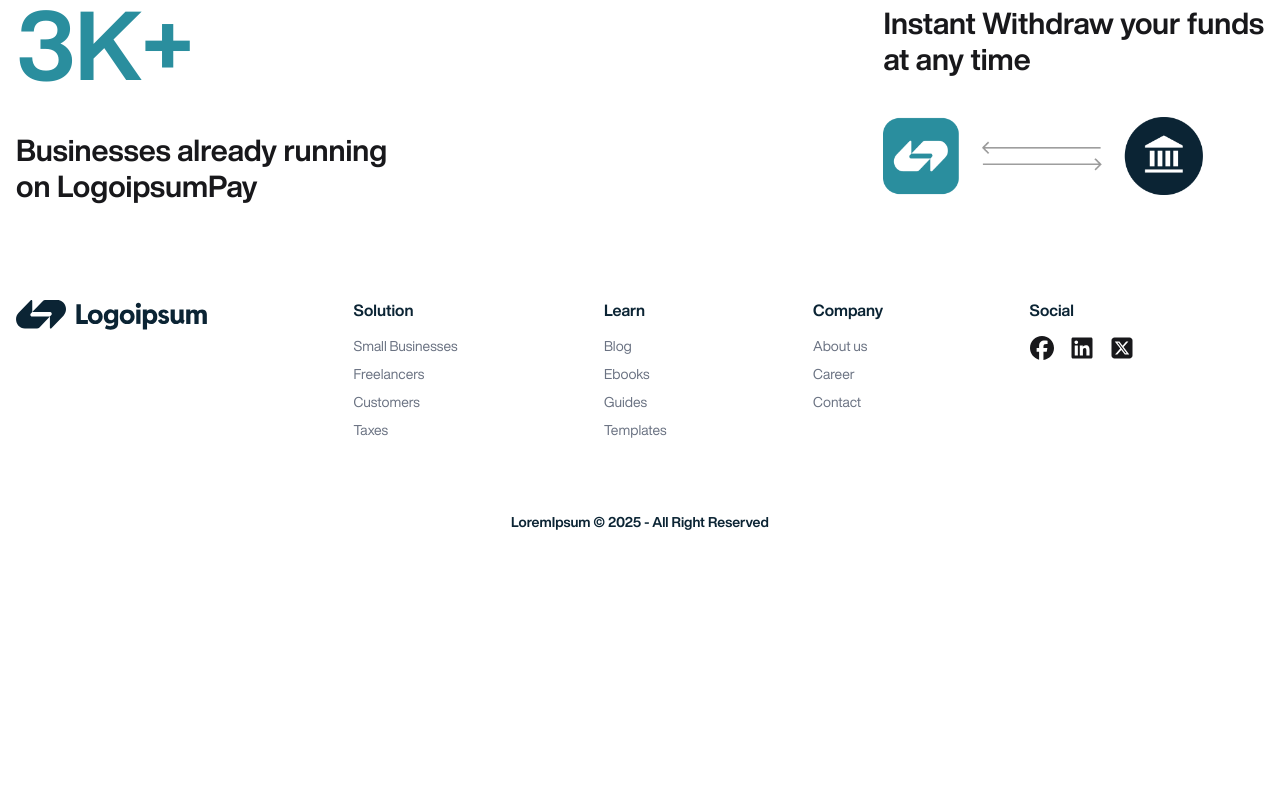
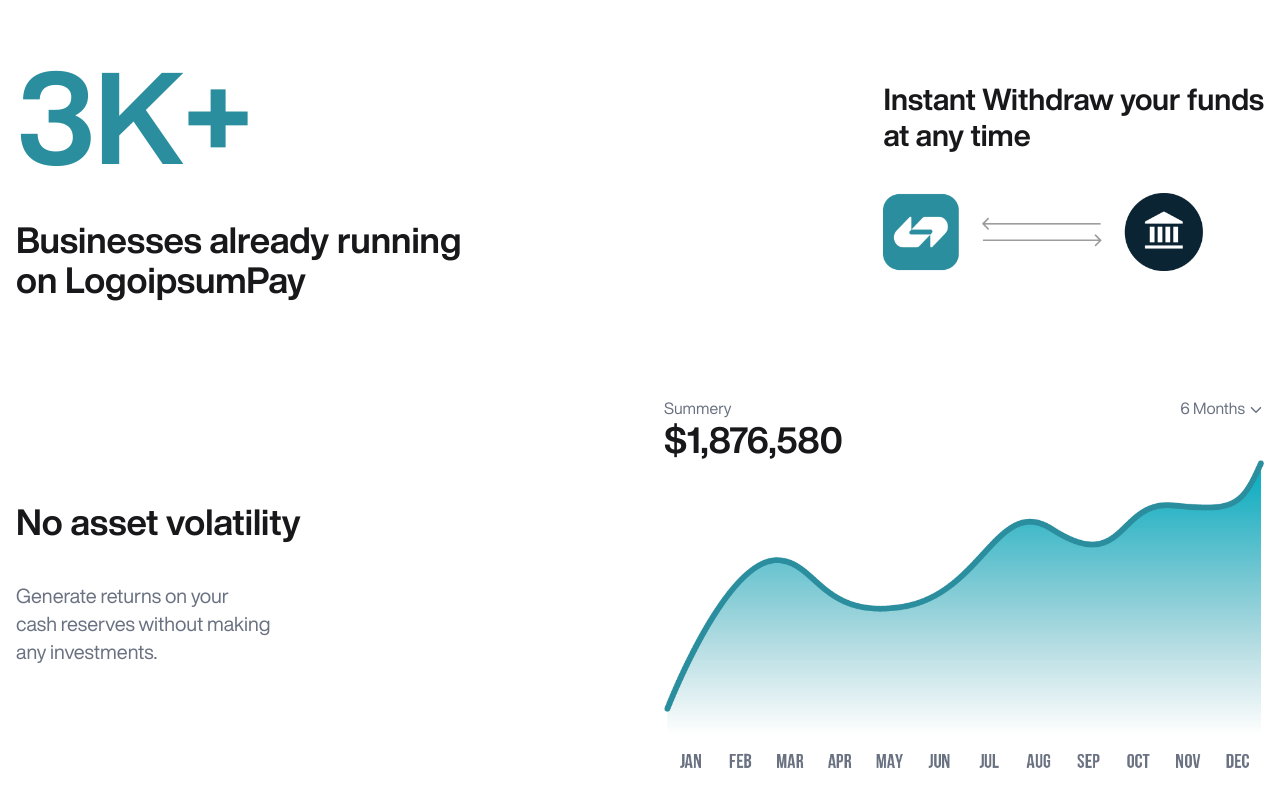
Before and after one commit to ahsanulazim/loremipsumpay, a Next.js app: page / in a window 1280 px wide. Shown: the part 1600-2400 px from the top of the page. Before the commit the page ends 2148 px from the top, so only its background shows below. Built offline with nearby package versions, Linux system fonts and the light colour scheme.

Commit message:
Preference Section Done 2

```diff
--- a/app/components/Prefer.jsx
+++ b/app/components/Prefer.jsx
@@ -1,19 +1,37 @@
 import Image from "next/image";
+import { IoIosArrowDown } from "react-icons/io";
 
 export default function Prefer() {
     return (
         <section className="max-w-[1320px] mx-auto px-4 py-10">
             <h3 className="text-second font-bold xl:mb-3 text-center items-center">WHY US</h3>
             <h2 className="font-bold sm:text-5xl text-3xl text-center leading-8 sm:leading-14 mb-3 xl:mb-0">Why they prefer Logoipsumpay</h2>
-            <div className="flex flex-col sm:flex-row items-center justify-between mt-10">
+            <div className="flex flex-col sm:flex-row items-center justify-between my-10 sm:my-24">
                 <div>
-                    <h1 className="text-8xl font-bold text-second mb-3 sm:mb-10 text-center sm:text-left">3K+</h1>
-                    <h3 className="font-bold text-xl lg:text-3xl text-center sm:text-left">Businesses already running <br />on LogoipsumPay</h3>
+                    <h1 className="text-9xl font-bold text-second mb-3 sm:mb-10 text-center sm:text-left">3K+</h1>
+                    <h3 className="font-bold text-xl lg:text-4xl text-center sm:text-left">Businesses already running <br />on LogoipsumPay</h3>
                 </div>
                 <div className="mt-10 sm:mt-0 flex items-center sm:items-start flex-col">
                     <h3 className="font-bold text-xl lg:text-3xl sm:mb-10 text-center sm:text-left order-2 sm:order-1">Instant Withdraw your funds<br />at any time</h3>
                     <Image className="max-w-2xs xs:max-w-xs order-1 sm:order-2 mb-3 sm:mb-0" src="/exchange.png" width={500} height={500} alt="exchange" />
                 </div>
+
+            </div>
+            <div className="flex flex-col lg:flex-row justify-between items-center gap-20">
+                <div>
+                    <h3 className="font-bold text-4xl mb-5 sm:mb-10 text-center sm:text-left order-2 sm:order-1">No asset volatility</h3>
+                    <p className=" text-center lg:text-left text-xl text-gray-500">Generate returns on your <br /> cash reserves without making<br /> any investments.</p>
+                </div>
+                <div>
+                    <div className="flex justify-between">
+                        <div>
+                            <p className="text-gray-500">Summery</p>
+                            <h3 className="font-bold text-4xl">$1,876,580</h3>
+                        </div>
+                        <p className="text-gray-500">6 Months <IoIosArrowDown className="inline" /></p>
+                    </div>
+                    <Image className="max-w-full" src="/area-chart.png" width={600} height={600} alt="Chart" draggable="false" />
+                </div>
             </div>
         </section>
     )
```
Also changed, not shown: public/area-chart.png (added).
